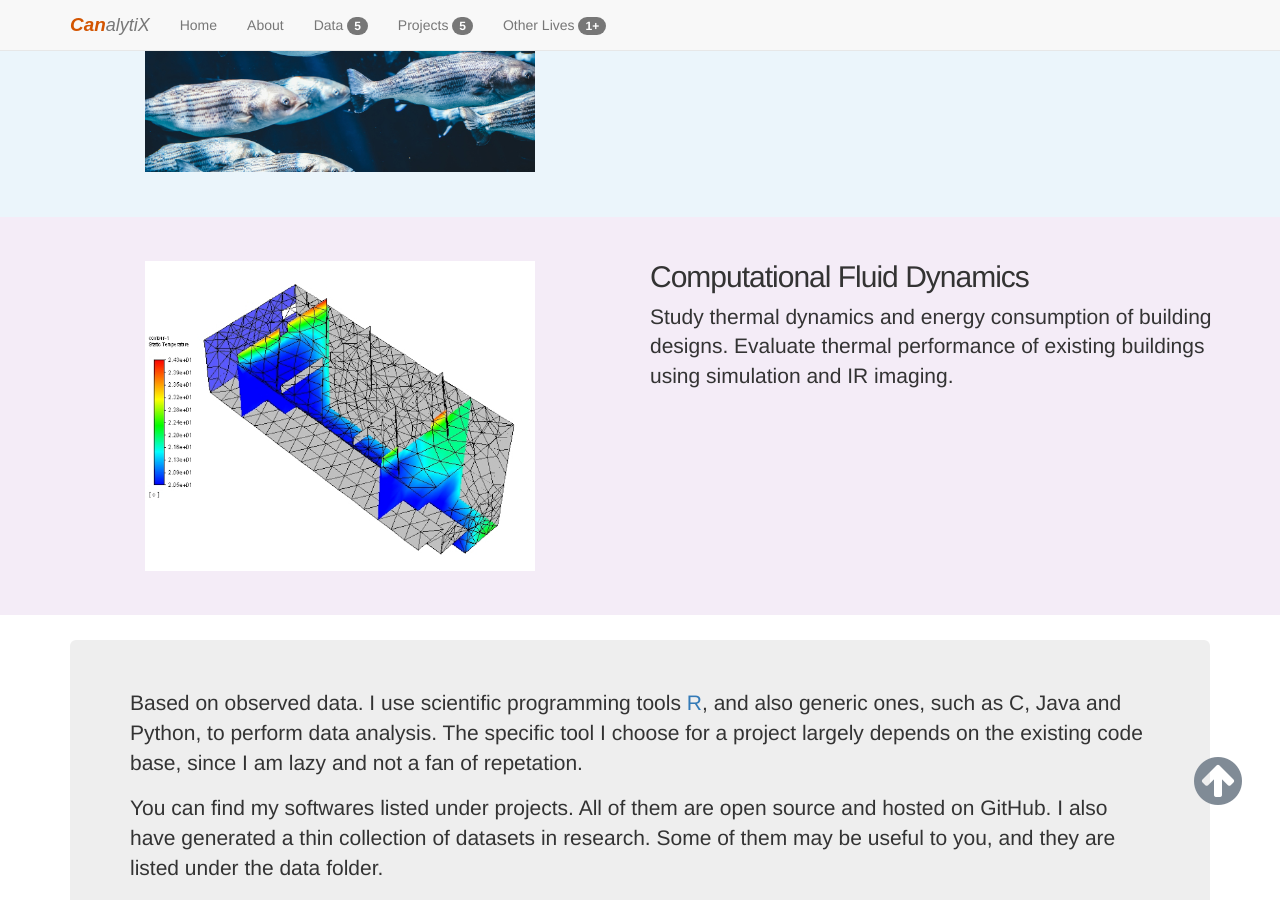
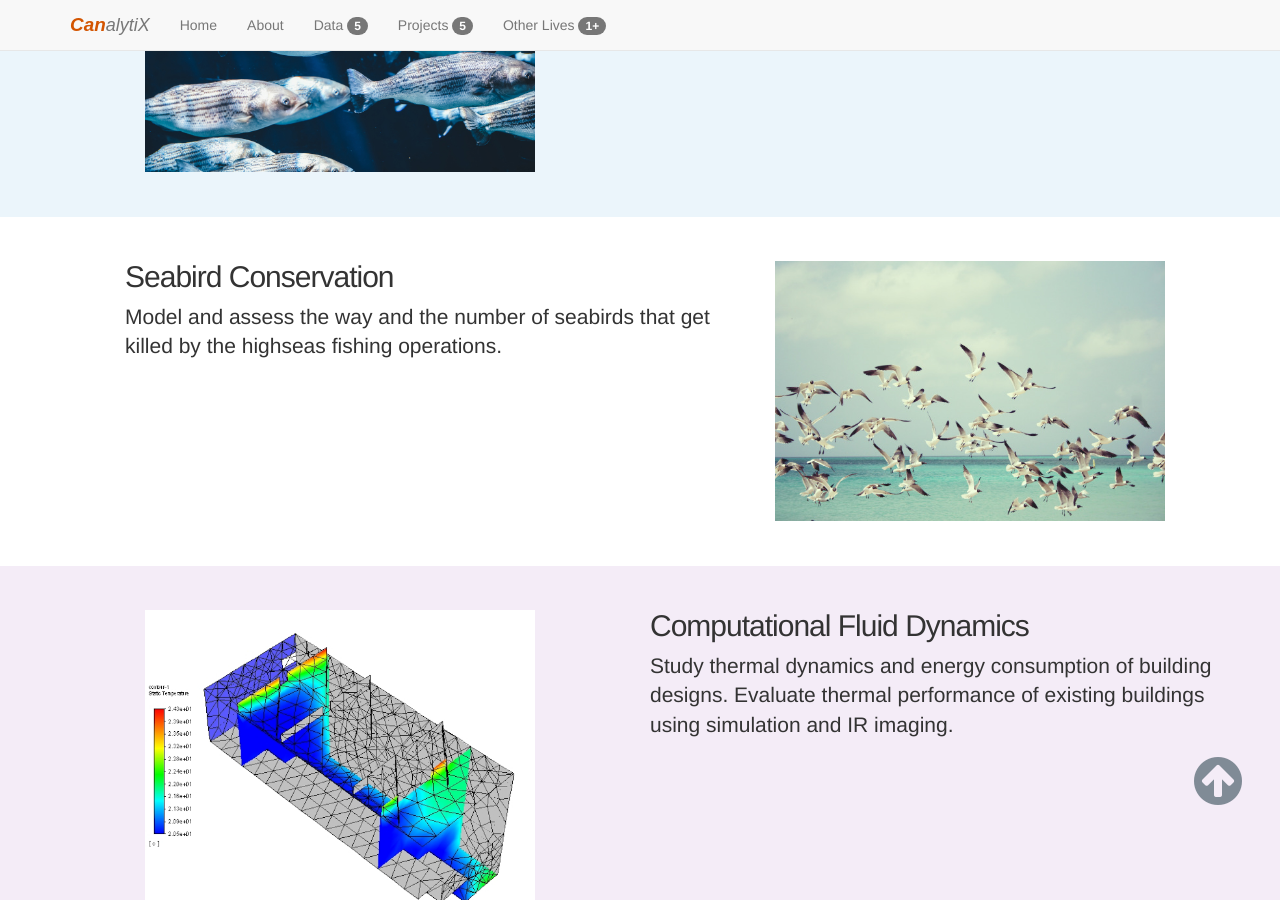
Before and after one commit to HVoltBb/HVoltBb.github.io, a Jekyll site: the page built from index.html, in a window 1280 px wide and 900 px high, scrolled down 878 px. Built offline with Jekyll 4.4.1, drawn with Linux system fonts in a browser that asks for light colours; comment, search, counter and statistics services are not loaded.

Commit message:
Update index.html

```diff
--- a/index.html
+++ b/index.html
@@ -45,7 +45,7 @@ description: Advanced tools, data and blog posts on the analysis of natural and
 </div>
 </div>
 
-<div class="container-fluid" style="display: none;">
+<div class="container-fluid">
 <div class="row section-box">
   <div class="col-md-1">
   </div>
```
